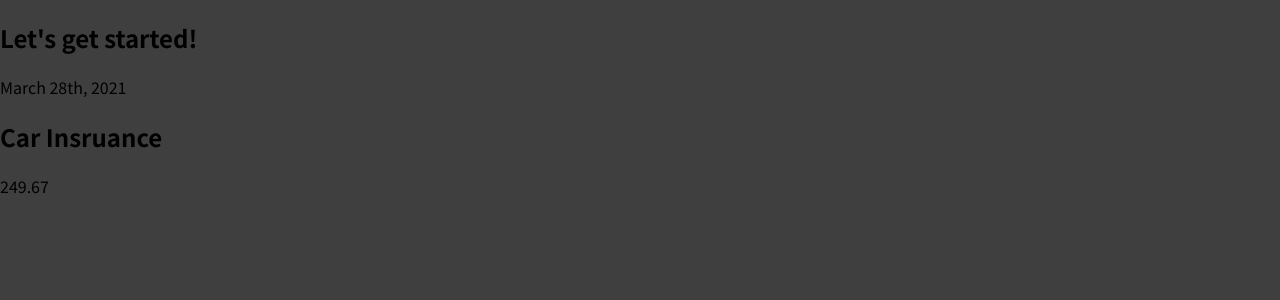
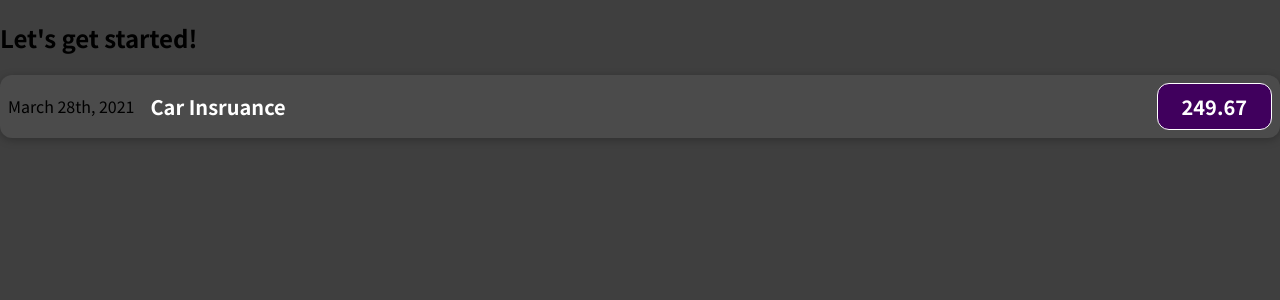
Before and after one commit to bburnett86/expenseTracker, a JavaScript app: page / in a window 1280 px wide. Shown: the top 300 px of the page. Built offline with nearby package versions, Linux system fonts and the light colour scheme.

Commit message:
finish ExpenseItem with css

```diff
--- a/src/components/ExpenseItem.css
+++ b/src/components/ExpenseItem.css
@@ -0,0 +1,56 @@
+.expense-item {
+  display: flex;
+  justify-content: space-between;
+  align-items: center;
+  box-shadow: 0 2px 8px rgba(0, 0, 0, 0.25);
+  padding: 0.5rem;
+  margin: 1rem 0;
+  border-radius: 12px;
+  background-color: #4b4b4b;
+}
+
+.expense-item__description {
+  display: flex;
+  flex-direction: column;
+  gap: 1rem;
+  align-items: flex-end;
+  flex-flow: column-reverse;
+  justify-content: flex-start;
+  flex: 1;
+}
+
+.expense-item h2 {
+  color: #3a3a3a;
+  font-size: 1rem;
+  flex: 1;
+  margin: 0 1rem;
+  color: white;
+}
+
+.expense-item__price {
+  font-size: 1rem;
+  font-weight: bold;
+  color: white;
+  background-color: #40005d;
+  border: 1px solid white;
+  padding: 0.5rem;
+  border-radius: 12px;
+}
+
+@media (min-width: 580px) {
+  .expense-item__description {
+    flex-direction: row;
+    align-items: center;
+    justify-content: flex-start;
+    flex: 1;
+  }
+
+  .expense-item__description h2 {
+    font-size: 1.25rem;
+  }
+
+  .expense-item__price {
+    font-size: 1.25rem;
+    padding: 0.5rem 1.5rem;
+  }
+}
--- a/src/components/ExpenseItem.js
+++ b/src/components/ExpenseItem.js
@@ -1,14 +1,16 @@
+import "./ExpenseItem.css"
+
 function ExpenseItem () {
   return (
-    <div>
+    <div className="expense-item">
       <div>
         March 28th, 2021
       </div>
-      <div>
+      <div className="expense-item__description">
         <h2>
           Car Insruance
         </h2>
-        <div>
+        <div className="expense-item__price">
           249.67
         </div>
       </div>
```
